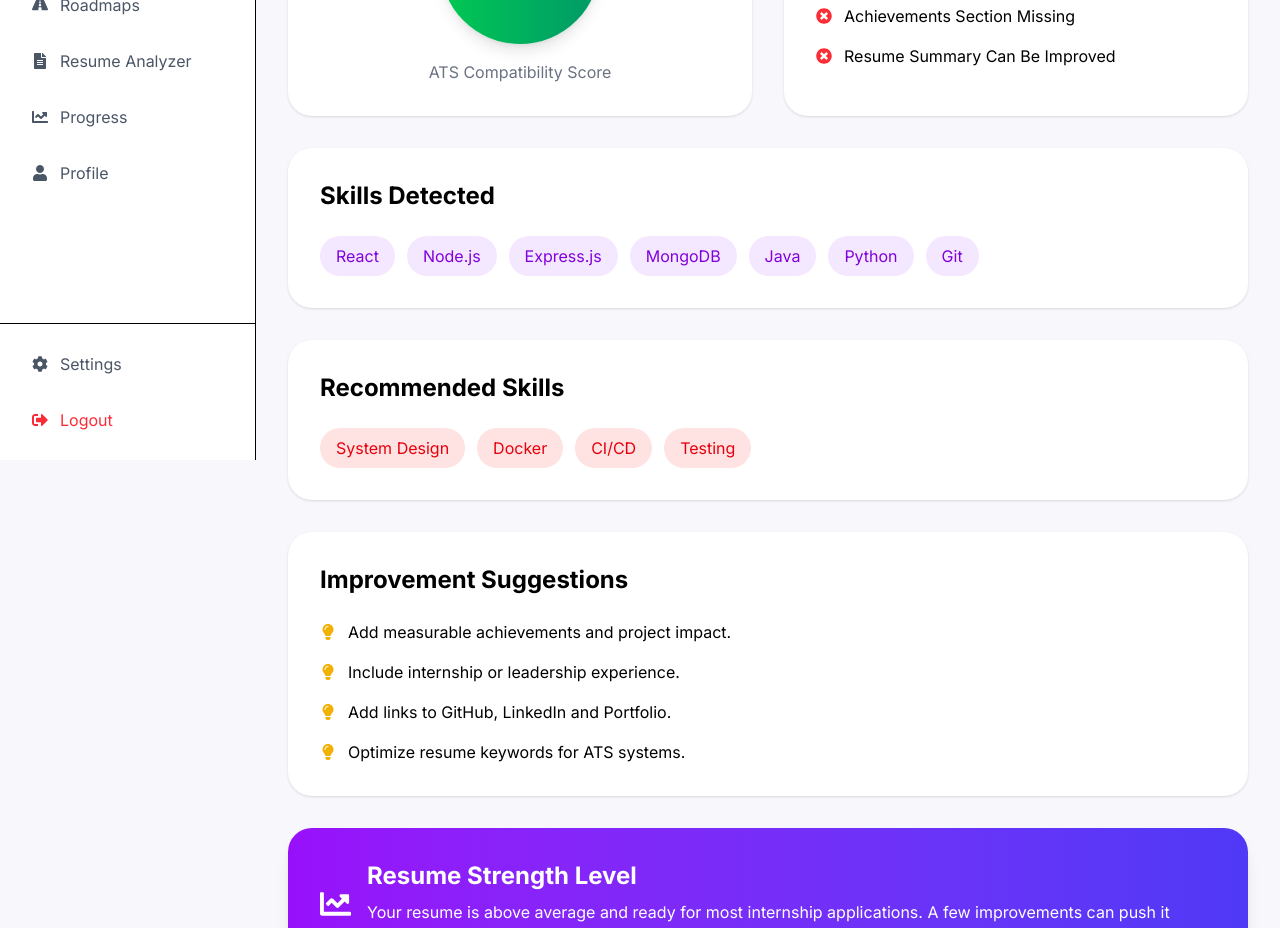
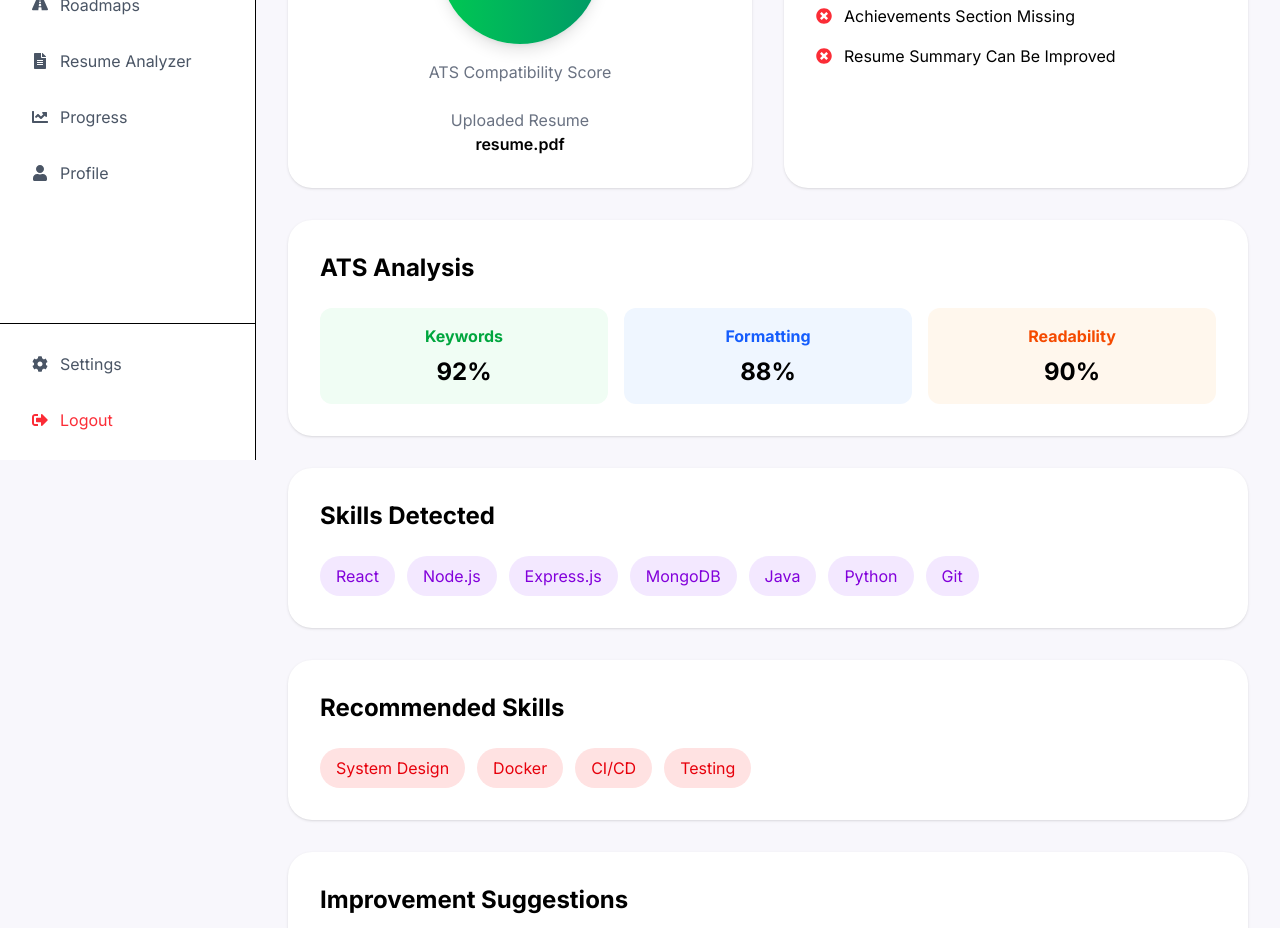
Before and after one commit to Isha4002/interview-ace-ai, a React (Vite) app: page /resume-result in a window 1280 px wide. Shown: the part 340-1268 px from the top of the page. Built offline with nearby package versions, Linux system fonts and the light colour scheme; sample sign-in values are in the browser's storage.

Commit message:
Enhanced resume analyzer dashboard

```diff
--- a/src/pages/ResumeAnalyzer.jsx
+++ b/src/pages/ResumeAnalyzer.jsx
@@ -84,7 +84,7 @@ function ResumeAnalyzer() {
               </div>
             )}
 
-            <button
+            {/* <button
               onClick={handleAnalyze}
               className="
               mt-8
@@ -99,7 +99,34 @@ function ResumeAnalyzer() {
               "
             >
               Analyze Resume
-            </button>
+            </button> */}
+
+
+            <button
+  onClick={() => {
+    if (!file) {
+      alert("Please upload a resume");
+      return;
+    }
+
+    localStorage.setItem(
+      "resumeName",
+      file.name
+    );
+
+    navigate("/resume-result");
+  }}
+  className="
+  mt-6
+  bg-purple-600
+  text-white
+  px-6
+  py-3
+  rounded-xl
+  "
+>
+  Analyze Resume
+</button>
 
           </div>
 
--- a/src/pages/ResumeResult.jsx
+++ b/src/pages/ResumeResult.jsx
@@ -7,7 +7,12 @@ import {
 } from "react-icons/fa";
 
 function ResumeResult() {
-  const score = 85;
+  const resumeName =
+    localStorage.getItem("resumeName") ||
+    "resume.pdf";
+
+  const score =
+    Math.floor(Math.random() * 16) + 85;
 
   return (
     <div className="bg-[#F8F7FC] min-h-screen">
@@ -29,7 +34,7 @@ function ResumeResult() {
 
         <div className="grid md:grid-cols-2 gap-8">
 
-          {/* Score */}
+          {/* Score Card */}
 
           <div className="bg-white rounded-3xl shadow p-8">
 
@@ -47,6 +52,18 @@ function ResumeResult() {
                 ATS Compatibility Score
               </p>
 
+              <div className="mt-6 text-center">
+
+                <p className="text-gray-500">
+                  Uploaded Resume
+                </p>
+
+                <p className="font-semibold">
+                  {resumeName}
+                </p>
+
+              </div>
+
             </div>
 
           </div>
@@ -63,28 +80,88 @@ function ResumeResult() {
 
               <div className="flex items-center gap-3">
                 <FaCheckCircle className="text-green-500" />
-                <span>Strong MERN Stack Project Experience</span>
+                <span>
+                  Strong MERN Stack Project Experience
+                </span>
               </div>
 
               <div className="flex items-center gap-3">
                 <FaCheckCircle className="text-green-500" />
-                <span>GitHub Portfolio Available</span>
+                <span>
+                  GitHub Portfolio Available
+                </span>
               </div>
 
               <div className="flex items-center gap-3">
                 <FaCheckCircle className="text-green-500" />
-                <span>Technical Skills Well Listed</span>
+                <span>
+                  Technical Skills Well Listed
+                </span>
               </div>
 
               <div className="flex items-center gap-3">
                 <FaTimesCircle className="text-red-500" />
-                <span>Achievements Section Missing</span>
+                <span>
+                  Achievements Section Missing
+                </span>
               </div>
 
               <div className="flex items-center gap-3">
                 <FaTimesCircle className="text-red-500" />
-                <span>Resume Summary Can Be Improved</span>
+                <span>
+                  Resume Summary Can Be Improved
+                </span>
               </div>
+
+            </div>
+
+          </div>
+
+        </div>
+
+        {/* ATS Analysis */}
+
+        <div className="bg-white rounded-3xl shadow p-8 mt-8">
+
+          <h2 className="text-2xl font-bold mb-6">
+            ATS Analysis
+          </h2>
+
+          <div className="grid md:grid-cols-3 gap-4">
+
+            <div className="bg-green-50 p-4 rounded-xl text-center">
+
+              <h3 className="font-bold text-green-600">
+                Keywords
+              </h3>
+
+              <p className="text-2xl font-bold mt-2">
+                92%
+              </p>
+
+            </div>
+
+            <div className="bg-blue-50 p-4 rounded-xl text-center">
+
+              <h3 className="font-bold text-blue-600">
+                Formatting
+              </h3>
+
+              <p className="text-2xl font-bold mt-2">
+                88%
+              </p>
+
+            </div>
+
+            <div className="bg-orange-50 p-4 rounded-xl text-center">
+
+              <h3 className="font-bold text-orange-600">
+                Readability
+              </h3>
+
+              <p className="text-2xl font-bold mt-2">
+                90%
+              </p>
 
             </div>
 
@@ -102,39 +179,28 @@ function ResumeResult() {
 
           <div className="flex flex-wrap gap-3">
 
-            <span className="px-4 py-2 bg-purple-100 text-purple-700 rounded-full">
-              React
-            </span>
-
-            <span className="px-4 py-2 bg-purple-100 text-purple-700 rounded-full">
-              Node.js
-            </span>
-
-            <span className="px-4 py-2 bg-purple-100 text-purple-700 rounded-full">
-              Express.js
-            </span>
-
-            <span className="px-4 py-2 bg-purple-100 text-purple-700 rounded-full">
-              MongoDB
-            </span>
-
-            <span className="px-4 py-2 bg-purple-100 text-purple-700 rounded-full">
-              Java
-            </span>
-
-            <span className="px-4 py-2 bg-purple-100 text-purple-700 rounded-full">
-              Python
-            </span>
-
-            <span className="px-4 py-2 bg-purple-100 text-purple-700 rounded-full">
-              Git
-            </span>
+            {[
+              "React",
+              "Node.js",
+              "Express.js",
+              "MongoDB",
+              "Java",
+              "Python",
+              "Git",
+            ].map((skill) => (
+              <span
+                key={skill}
+                className="px-4 py-2 bg-purple-100 text-purple-700 rounded-full"
+              >
+                {skill}
+              </span>
+            ))}
 
           </div>
 
         </div>
 
-        {/* Missing Skills */}
+        {/* Recommended Skills */}
 
         <div className="bg-white rounded-3xl shadow p-8 mt-8">
 
@@ -144,21 +210,19 @@ function ResumeResult() {
 
           <div className="flex flex-wrap gap-3">
 
-            <span className="px-4 py-2 bg-red-100 text-red-600 rounded-full">
-              System Design
-            </span>
-
-            <span className="px-4 py-2 bg-red-100 text-red-600 rounded-full">
-              Docker
-            </span>
-
-            <span className="px-4 py-2 bg-red-100 text-red-600 rounded-full">
-              CI/CD
-            </span>
-
-            <span className="px-4 py-2 bg-red-100 text-red-600 rounded-full">
-              Testing
-            </span>
+            {[
+              "System Design",
+              "Docker",
+              "CI/CD",
+              "Testing",
+            ].map((skill) => (
+              <span
+                key={skill}
+                className="px-4 py-2 bg-red-100 text-red-600 rounded-full"
+              >
+                {skill}
+              </span>
+            ))}
 
           </div>
 
@@ -206,7 +270,7 @@ function ResumeResult() {
 
         </div>
 
-        {/* Bottom Card */}
+        {/* Strength Level */}
 
         <div className="bg-gradient-to-r from-purple-600 to-indigo-600 text-white rounded-3xl p-8 mt-8 shadow-lg">
 
@@ -221,9 +285,11 @@ function ResumeResult() {
               </h2>
 
               <p className="mt-2">
-                Your resume is above average and ready for most
-                internship applications. A few improvements can
-                push it beyond 90+ ATS score.
+                {score >= 95
+                  ? "Excellent resume. Ready for top internship and placement opportunities."
+                  : score >= 90
+                  ? "Strong resume with minor improvements needed."
+                  : "Good resume. Add more achievements and project impact to increase ATS score."}
               </p>
 
             </div>
```
